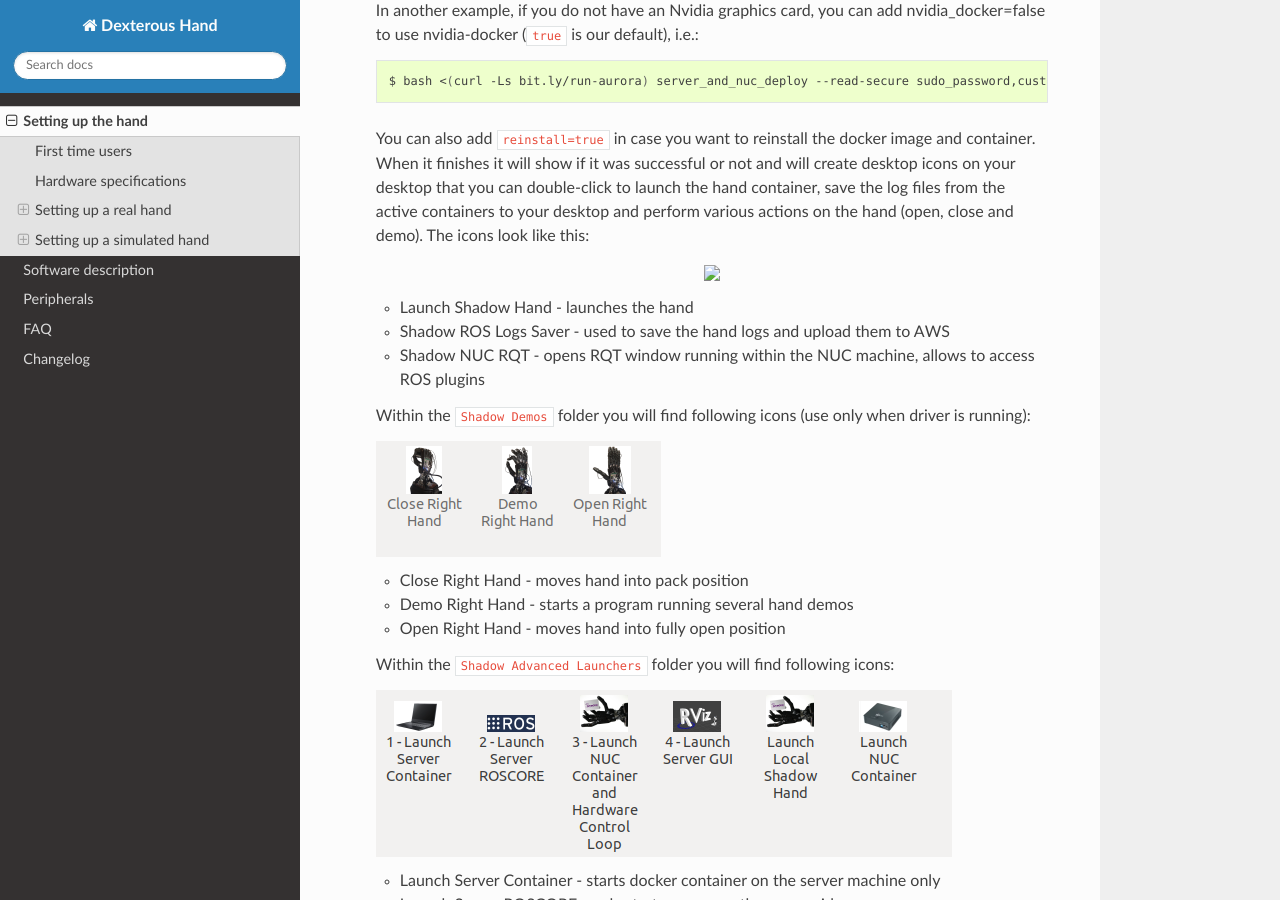
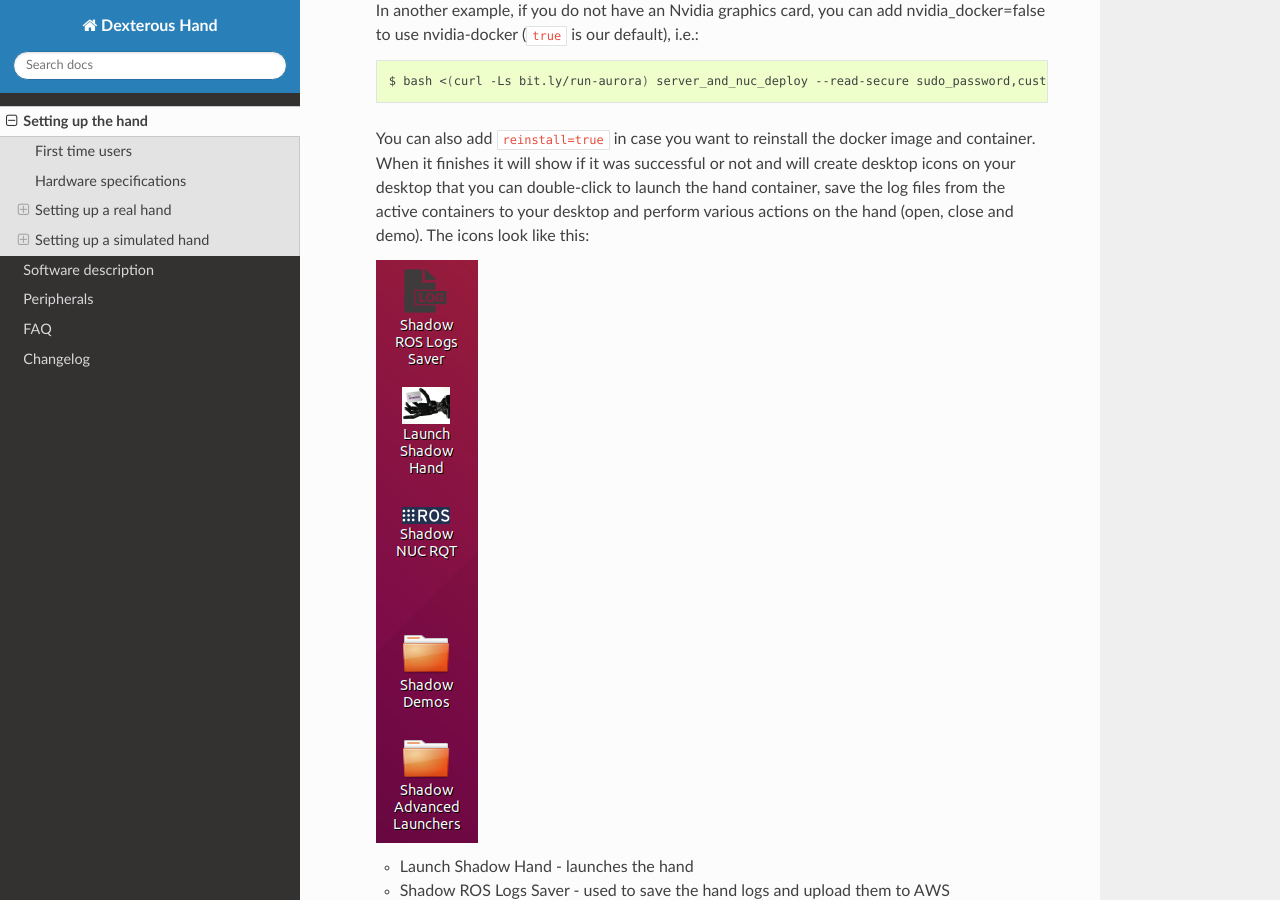
Before and after one commit to shadow-robot/sr_dexterous_hand_documentation, a Sphinx documentation site: the page built from docs/user_guide/1_setting_up_the_hand.md, in a window 1280 px wide and 900 px high, scrolled down 5421 px. Built offline with Sphinx 7.4.7 and the Read the Docs theme 2.0.0, drawn with Linux system fonts in a browser that asks for light colours.

Commit message:
reverting

```diff
--- a/docs/user_guide/1_setting_up_the_hand.md
+++ b/docs/user_guide/1_setting_up_the_hand.md
@@ -142,9 +142,7 @@
   and will create desktop icons on your desktop that you can double-click to launch the hand container, save the log files from the active containers to your desktop and perform various actions on the hand (open, close and demo).
   The icons look like this:
 
-  <p align="center">
-    <img src="../img/icons.png">
-  </p>
+  ![Icons](../img/icons.png)
 
   - Launch Shadow Hand - launches the hand
   - Shadow ROS Logs Saver - used to save the hand logs and upload them to AWS
```
